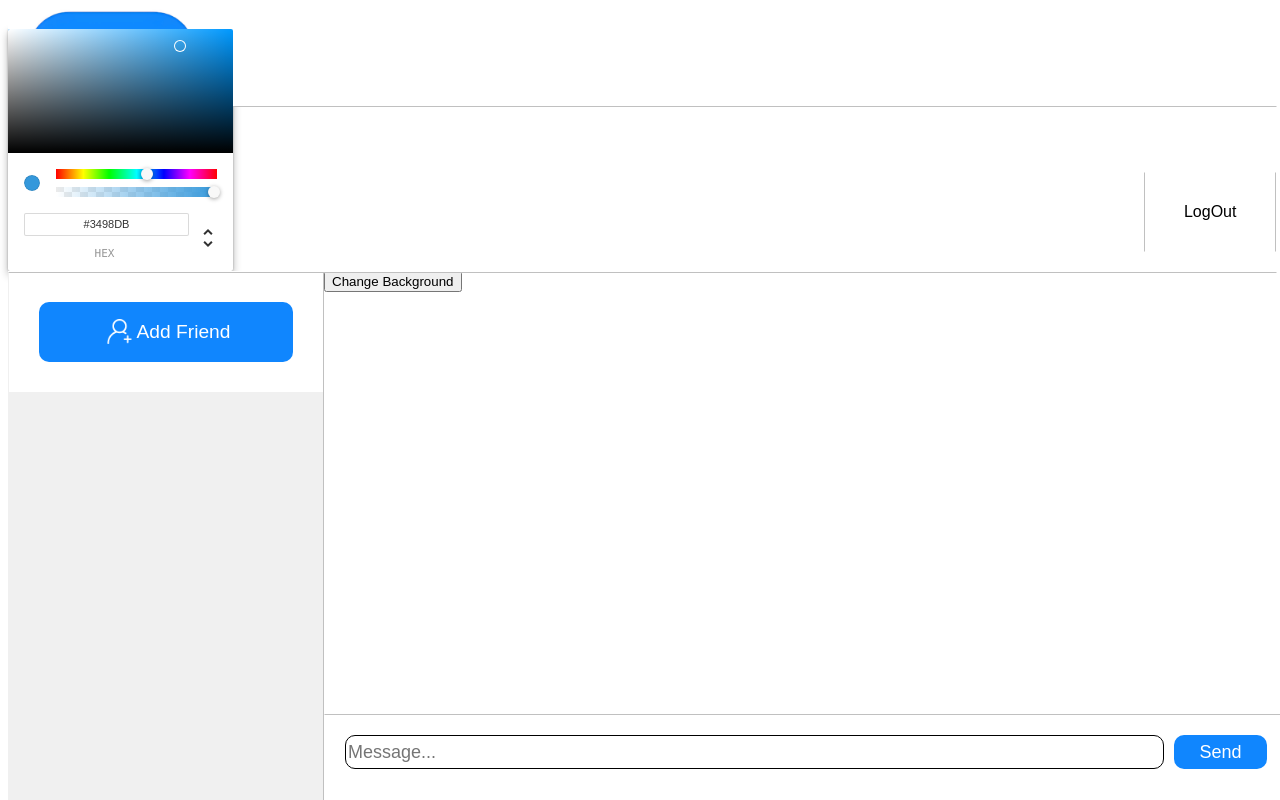
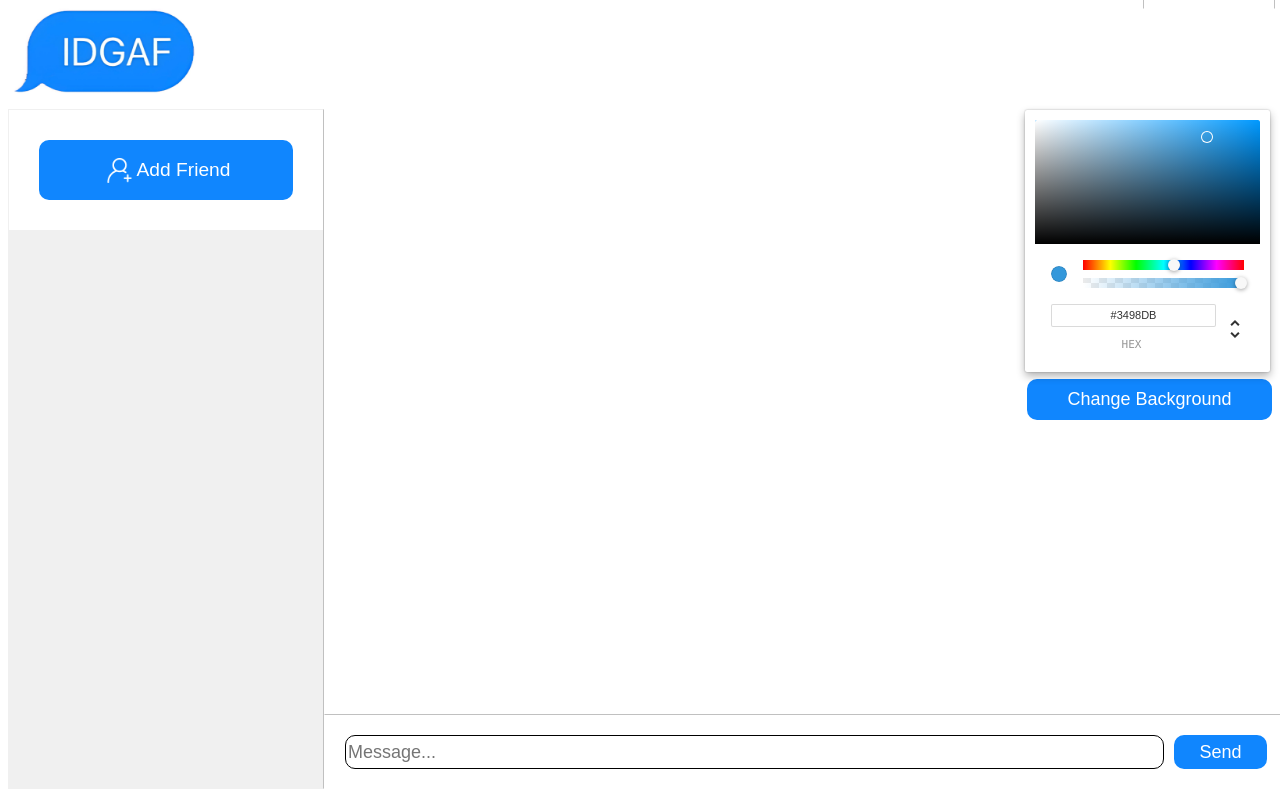
Before and after one commit to Antedbell20/IDGAF, a React (Vite) app in the folder client/: page / in a window 1280 px wide. Shown: the top 800 px of the page. Built offline with nearby package versions, Linux system fonts and the light colour scheme.

Commit message:
Added css to color-picker

```diff
--- a/client/src/app.css
+++ b/client/src/app.css
@@ -5,8 +5,6 @@
 }
 /* Nav Bar */
 nav {
-  border: 1px solid white;
-  border-bottom-color: var(--lines);
   position: fixed;
   width: 99%;
   background-color: white;
@@ -51,8 +49,11 @@ nav a {
 
 /* right side */
 .right {
+  position: relative;
+  top: 80px;
   width: 75%;
   box-sizing: border-box;
+  z-index: 0;
   /* background-image : url("./images/hi.jpeg"); */
     /* background-size: cover; */
     /* background-position: absolute; */
@@ -109,6 +110,8 @@ nav a {
   border-right-color: var(--lines);
   overflow:scroll;
   overflow-x:hidden;
+  position: relative;
+  top: 80px;
 }
 
 .add {
@@ -136,6 +139,36 @@ nav a {
 .add button img {
   height: 25px;
   margin: 5px;
+}
+
+/* color picker */
+.color-picker-container {
+  position: fixed;
+}
+
+.color-picker {
+  position: absolute;
+  top: 110px;
+  right: 10px;
+  padding: 10px;
+  border-radius: 10px;
+  z-index: 2;
+}
+
+.change {
+  font-size: large;
+  width: 245px;
+  padding: 10px;
+  background-color: var(--main);
+  color: white;
+  transition-timing-function: ease-in-out;
+  transition: all 0.8s;
+  border-radius: 10px;
+  border: 0px;
+  position: absolute;
+  right: 0;
+  top: 270px;
+  z-index: 2;
 }
 
 /* search bar */
@@ -177,6 +210,10 @@ nav a {
   scale: 1.01;
 }
 
+.change:hover {
+  background-color: inherit;
+}
+
 /* different screen sizing styling */
 
 @media (max-width: 1000px) {
--- a/client/src/component/Colorpicker.jsx
+++ b/client/src/component/Colorpicker.jsx
@@ -13,7 +13,7 @@ const ColorPicker = ({ onColorChange }) => {
     <div>
       <button>Pick Color</button>
       <div>
-        <ChromePicker color={color} onChange={handleChange} />
+        <ChromePicker color={color} onChange={handleChange}  className="color-picker"/>
       </div>
     </div>
   );
--- a/client/src/pages/Home.jsx
+++ b/client/src/pages/Home.jsx
@@ -69,7 +69,7 @@ const Home = ({ backgroundColor, onColorChange, onButtonClick }) => {
           </div>
         </div>
         <div className="right" id="changable-color">
-          <button onClick={handleBackgroundChange}>Change Background</button>
+          <button className='change' onClick={handleBackgroundChange}>Change Background</button>
           <div className="text-box">
             <form onSubmit={handleSubmit}>
               <div className="text-area">
```
